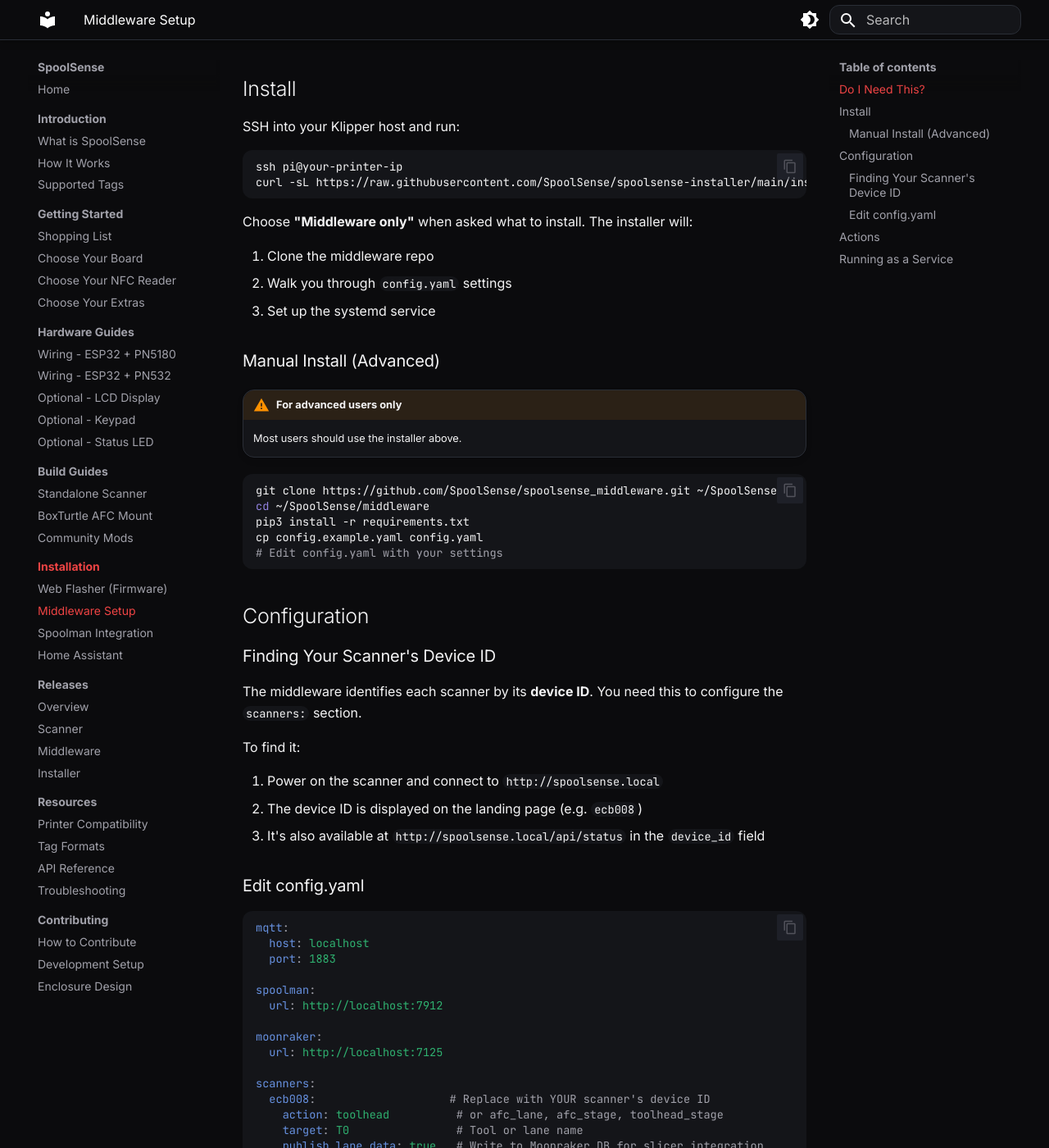
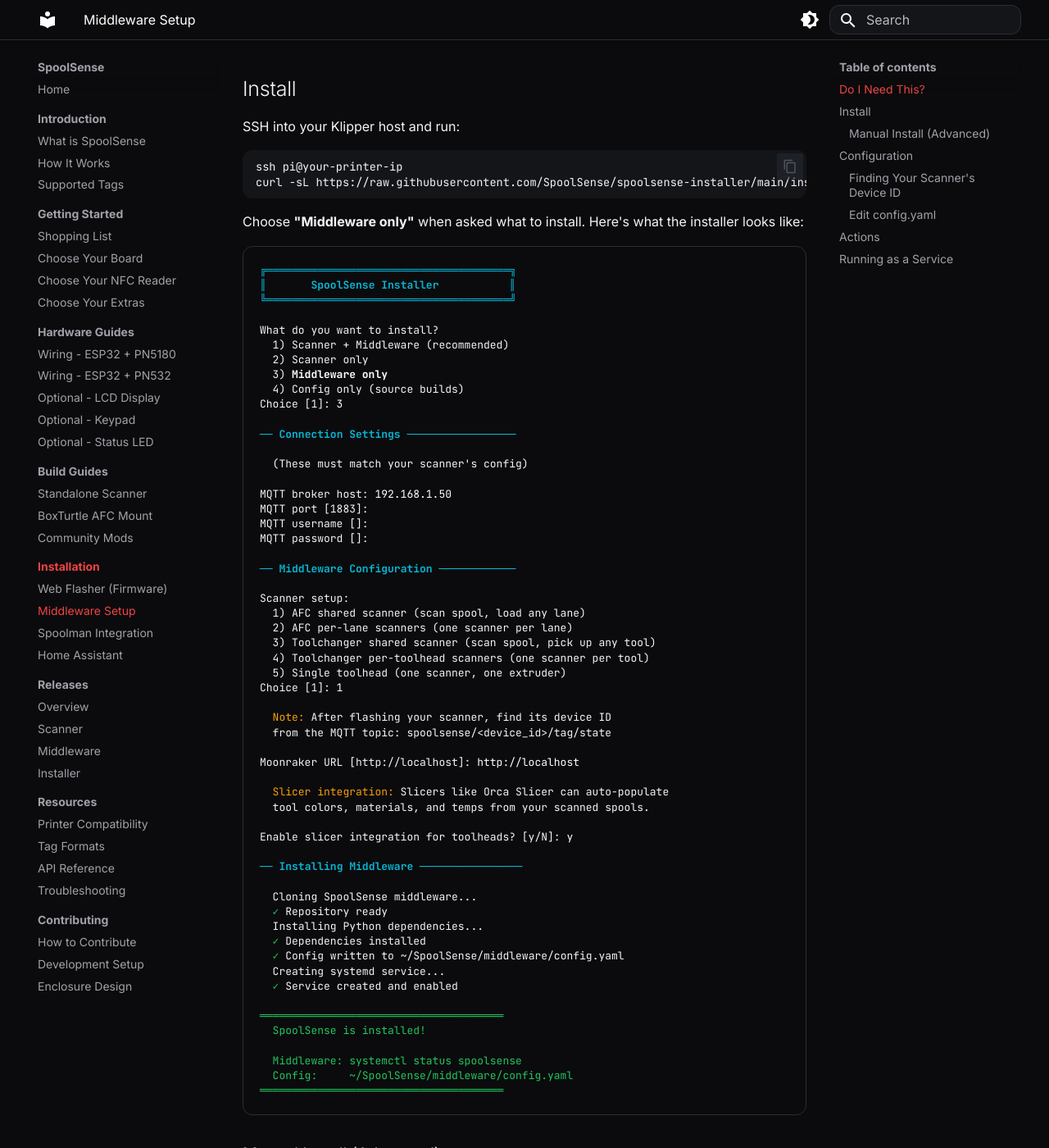
Before and after one commit to SpoolSense/spoolsense.org, an MkDocs documentation site: the page built from docs/installation/middleware.md, in a window 1280 px wide and 1400 px high, scrolled down 533 px. Shown: the whole window at 82% size. Built offline with MkDocs 1.6.1 and Material for MkDocs 9.7.7, drawn with Linux system fonts in a browser that asks for light colours.

Commit message:
docs: add installer terminal simulation to middleware setup page

````diff
--- a/docs/installation/middleware.md
+++ b/docs/installation/middleware.md
@@ -22,11 +22,68 @@ ssh pi@your-printer-ip
 curl -sL https://raw.githubusercontent.com/SpoolSense/spoolsense-installer/main/install.sh | bash
 ```
 
-Choose **"Middleware only"** when asked what to install. The installer will:
+Choose **"Middleware only"** when asked what to install. Here's what the installer looks like:
 
-1. Clone the middleware repo
-2. Walk you through `config.yaml` settings
-3. Set up the systemd service
+<div style="background:#0b0b0d; border:1px solid #2a2e36; border-radius:12px; padding:20px; font-family:'JetBrains Mono',monospace; font-size:13px; line-height:1.7; overflow-x:auto; color:#f4f4f5">
+<pre style="margin:0; background:transparent; color:inherit">
+<span style="color:#06b6d4;font-weight:bold">╔══════════════════════════════════════╗
+║       SpoolSense Installer           ║
+╚══════════════════════════════════════╝</span>
+
+What do you want to install?
+  1) Scanner + Middleware (recommended)
+  2) Scanner only
+  3) <span style="color:#fff;font-weight:bold">Middleware only</span>
+  4) Config only (source builds)
+Choice [1]: <span style="color:#fff">3</span>
+
+<span style="color:#06b6d4;font-weight:bold">── Connection Settings ─────────────────</span>
+
+  (These must match your scanner's config)
+
+MQTT broker host: <span style="color:#fff">192.168.1.50</span>
+MQTT port [1883]:
+MQTT username []:
+MQTT password []:
+
+<span style="color:#06b6d4;font-weight:bold">── Middleware Configuration ────────────</span>
+
+Scanner setup:
+  1) AFC shared scanner (scan spool, load any lane)
+  2) AFC per-lane scanners (one scanner per lane)
+  3) Toolchanger shared scanner (scan spool, pick up any tool)
+  4) Toolchanger per-toolhead scanners (one scanner per tool)
+  5) Single toolhead (one scanner, one extruder)
+Choice [1]: <span style="color:#fff">1</span>
+
+  <span style="color:#f59e0b">Note:</span> After flashing your scanner, find its device ID
+  from the MQTT topic: spoolsense/&lt;device_id&gt;/tag/state
+
+Moonraker URL [http://localhost]: <span style="color:#fff">http://localhost</span>
+
+  <span style="color:#f59e0b">Slicer integration:</span> Slicers like Orca Slicer can auto-populate
+  tool colors, materials, and temps from your scanned spools.
+
+Enable slicer integration for toolheads? [y/N]: <span style="color:#fff">y</span>
+
+<span style="color:#06b6d4;font-weight:bold">── Installing Middleware ────────────────</span>
+
+  Cloning SpoolSense middleware...
+  <span style="color:#22c55e">✓</span> Repository ready
+  Installing Python dependencies...
+  <span style="color:#22c55e">✓</span> Dependencies installed
+  <span style="color:#22c55e">✓</span> Config written to ~/SpoolSense/middleware/config.yaml
+  Creating systemd service...
+  <span style="color:#22c55e">✓</span> Service created and enabled
+
+<span style="color:#22c55e">══════════════════════════════════════
+  SpoolSense is installed!
+
+  Middleware: systemctl status spoolsense
+  Config:     ~/SpoolSense/middleware/config.yaml
+══════════════════════════════════════</span>
+</pre>
+</div>
 
 ### Manual Install (Advanced)
 
````
